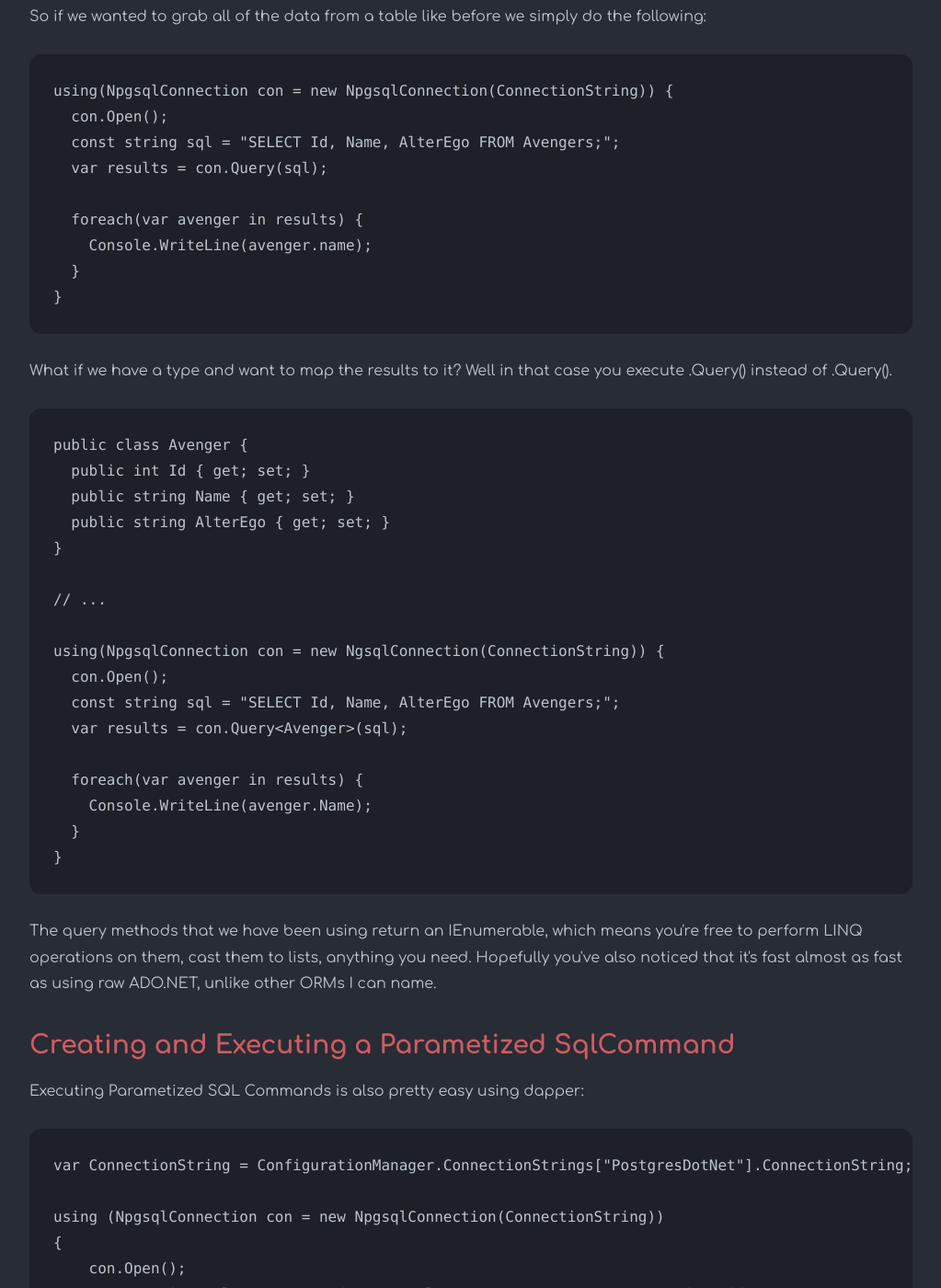
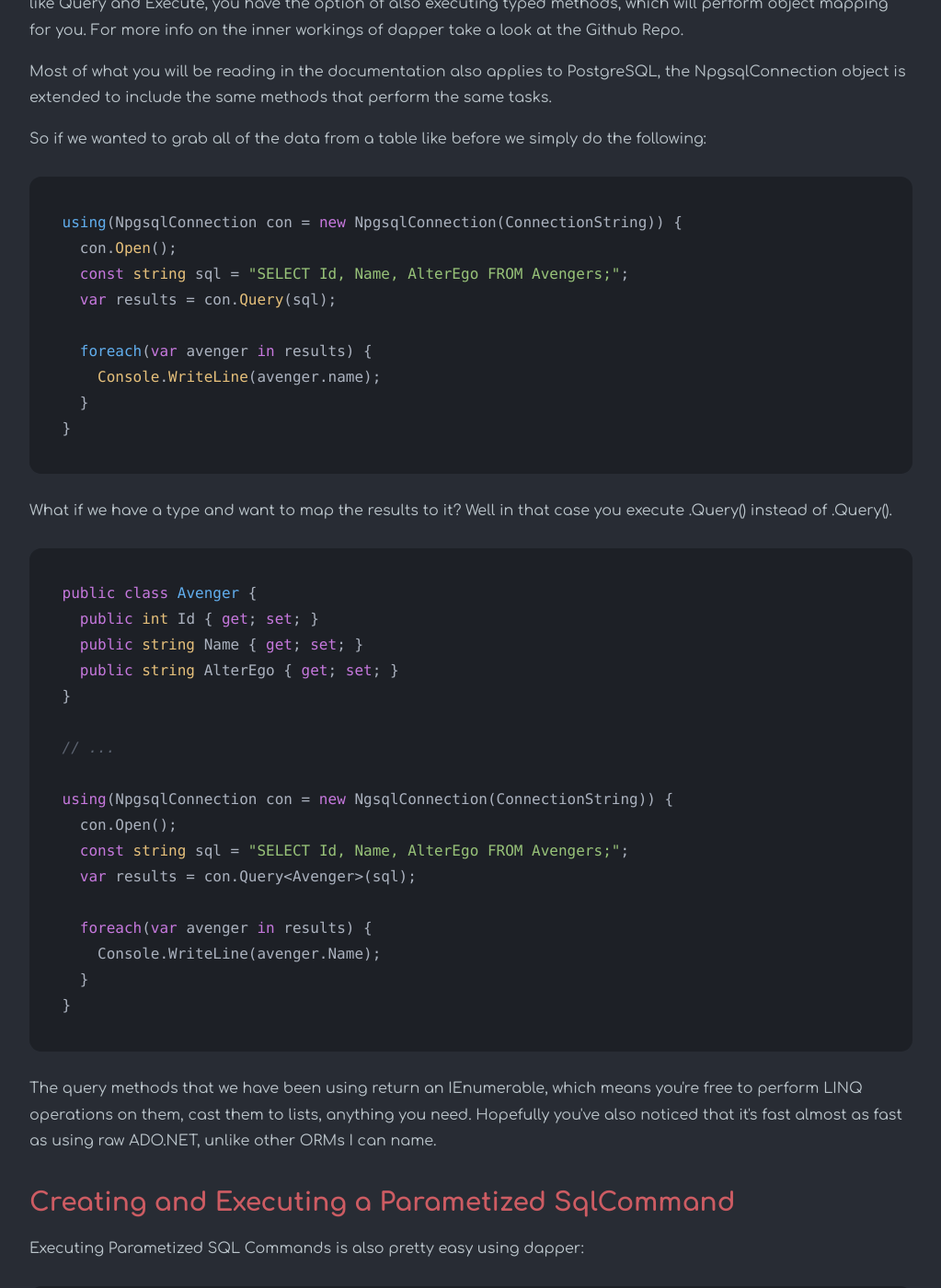
Before and after one commit to danielhutchinson/danielhutchinson.github.io, a Jekyll site: the page built from _posts/2015-02-28-postresql-and-dotnet.markdown, in a window 1280 px wide and 1400 px high, scrolled down 5744 px. Shown: the whole window at 92% size, without its empty margins (128-1151 px from the left). Built offline with Jekyll 4.4.1, drawn with Linux system fonts in a browser that asks for light colours; nearby versions of some CDN libraries; some of the changed text lies outside the part shown.

Commit message:
added highlight js

````diff
--- a/_layouts/default.html
+++ b/_layouts/default.html
@@ -7,6 +7,8 @@
     <meta name="viewport" content="width=device-width, initial-scale=1">
     {%- seo -%}
     <link rel="stylesheet" href="/assets/main.css" | relative_url }}">
+    <link rel="stylesheet" href="//cdnjs.cloudflare.com/ajax/libs/highlight.js/9.15.6/styles/atom-one-dark.min.css">
+    <script src="//cdnjs.cloudflare.com/ajax/libs/highlight.js/9.15.6/highlight.min.js"></script>
     {%- feed_meta -%}
     {%- if jekyll.environment == 'production' and site.google_analytics -%}
     {%- include google-analytics.html -%}
--- a/_posts/2015-02-28-postresql-and-dotnet.markdown
+++ b/_posts/2015-02-28-postresql-and-dotnet.markdown
@@ -21,7 +21,7 @@ I won't go into too much detail on the inner workings of postgres here (document
 
 I'm going to create a simple one table database in Postgres that we can write queries against in the next couple of sections. If you're already used to writing SQL none of this will be particularly new to you.
 
-{% highlight postgres %}
+```
 CREATE DATABASE PostgresDotNet;
 
 -- Make sure you connect to this database after creating it!
@@ -41,16 +41,16 @@ VALUES
   ('Hulk', 'Bruce Banner'),
   ('Spider Man', 'Peter Parker'),
   ('Thor', 'Thor Odinson');
-{% endhighlight %}
+```
 
 First we're creating a database called PostgresDotNet, then after switching to this database we are creating a table on it named Avengers, with an Id field, a Name field, and an AlterEgo field. Then we're inserting a bunch of values into the table. Nothing too special, probably nothing here that you havent seen before in other flavours of SQL.
 
 Just to make sure everything has worked correctly let's get all of the data we just entered back.
 
-{% highlight postgres %}
+```
 SELECT *
 FROM Avengers;
-{% endhighlight %}
+```
 
 You should see all of the data we just entered, only with Id's that have been automagically generated for us because we gave the Id field a data-type of serial.
 
@@ -72,13 +72,13 @@ This will add all of the necessary references and DLLs into your project.
 ## Setting up the web.config/app.config file
 Next we need to tell the project about our database, again this is very similar to how we do it when working with SqlServer.
 
-{% highlight postgres %}
+```
 <connectionStrings>
   <add name="PostgresDotNet"
        connectionString="server=localhost; user={your username}; password={your password}; database=postgresdotnet"
        providerName="Npgsql" />
 </connectionStrings>
-{% endhighlight %}
+```
 
 Not much new here right? The server will be localhost, this is where postgres is listening for requests. You'll also need to specify a username and password for the connection to use, and you'll also need to specify which database to connect to.
 
@@ -87,18 +87,18 @@ The main difference here is the providerName, you'll need to use Npgsql instead
 ## Creating a DbConnection
 Okay over in our C# code we need to grab this ConnectionString using the ConfigurationManager, and store that in a variable.
 
-{% highlight postgres %}
+```
 string ConnectionString =
     ConfigurationManager.ConnectionStrings["PostgresDotNet"].ConnectionString;
-{% endhighlight %}
+```
 
 Next we need to create a SqlConnection, or in our case a PgsqlConnection, using the ConnectionString we have specified.
 
-{% highlight postgres %}
+```
 using(NpgsqlConnection conn = new NpgsqlConnection(ConnectionString)) {
   conn.Open();
 }
-{% endhighlight %}
+```
 
 Remember to open the connection! and also wrap the whole thing in a using statement so that the connection is properly closed and disposed of when were done with it.
 
@@ -107,7 +107,7 @@ Next we can write our SQL Statement and store that in a variable, and create a N
 
 After that we create a NpgsqlDataReader object by calling the ExecuteReader method on our command, and simply output the results of our reader to the console.
 
-{% highlight postgres %}
+```
 using(NpgsqlConnection conn = new NpgsqlConnection(ConnectionString)) {
   con.Open();
   const string sql = "SELECT Id, Name, AlterEgo FROM Avengers;";
@@ -118,7 +118,7 @@ using(NpgsqlConnection conn = new NpgsqlConnection(ConnectionString)) {
     Console.WriteLine(reader["name"]);
   }
 }
-{% endhighlight %}
+```
 
 All pretty much standard ADO.NET really, if you've used it to connect to SQL Server in the past you'll be right at home here.
 
@@ -127,7 +127,7 @@ Run your program to see a list of names from our database, did you notice how li
 Creating and Executing a Parametized SqlCommand
 Most of the time you're going to want to execute parametized queries, unsuprisingly you do this the same way as you would if you were connecting to a SQL Server. By using AddWithValue() on your NpgsqlCommand.
 
-{% highlight postgres %}
+```
 using(NpgsqlConnection conn = new NpgsqlConnection(ConnectionString)) {
   con.Open();
   const string sql = "SELECT Id, Name, AlterEgo FROM Avengers WHERE Id = @id;";
@@ -139,7 +139,7 @@ using(NpgsqlConnection conn = new NpgsqlConnection(ConnectionString)) {
     Console.WriteLine(reader["name"]);
   }
 }
-{% endhighlight %}
+```
 
 ## Using a Micro-ORM
 Using a Micro-ORM is my preferred method of working with databases in .NET, I find they abstract just enough nastiness away that I can still be productive, while also having all the control I wan't over my queries. Which a full-blown ORM like Entity Framework just doesn't give me.
@@ -165,7 +165,7 @@ Most of what you will be reading in the documentation also applies to PostgreSQL
 
 So if we wanted to grab all of the data from a table like before we simply do the following:
 
-{% highlight postgres %}
+```
 using(NpgsqlConnection con = new NpgsqlConnection(ConnectionString)) {
   con.Open();
   const string sql = "SELECT Id, Name, AlterEgo FROM Avengers;";
@@ -175,11 +175,11 @@ using(NpgsqlConnection con = new NpgsqlConnection(ConnectionString)) {
     Console.WriteLine(avenger.name);
   }
 }
-{% endhighlight %}
+```
 
 What if we have a type and want to map the results to it? Well in that case you execute .Query<T>() instead of .Query().
 
-{% highlight postgres %}
+```
 public class Avenger {
   public int Id { get; set; }
   public string Name { get; set; }
@@ -197,14 +197,14 @@ using(NpgsqlConnection con = new NgsqlConnection(ConnectionString)) {
     Console.WriteLine(avenger.Name);
   }
 }
-{% endhighlight %}
+```
 
 The query methods that we have been using return an IEnumerable<T>, which means you're free to perform LINQ operations on them, cast them to lists, anything you need. Hopefully you've also noticed that it's fast almost as fast as using raw ADO.NET, unlike other ORMs I can name.
 
 ## Creating and Executing a Parametized SqlCommand
 Executing Parametized SQL Commands is also pretty easy using dapper:
 
-{% highlight postgres %}
+```
 var ConnectionString = ConfigurationManager.ConnectionStrings["PostgresDotNet"].ConnectionString;
 
 using (NpgsqlConnection con = new NpgsqlConnection(ConnectionString))
@@ -220,6 +220,6 @@ using (NpgsqlConnection con = new NpgsqlConnection(ConnectionString))
       Console.WriteLine(avenger.Name);
   }
 }
-{% endhighlight %}
+```
 
 Well, there you have it. I'm very glad to see just how easy switching to Postgres from something like MSSQL really can be in .NET. There's almost no learning curve at all! (provided you're used to working with ADO.NET).
--- a/assets/main.scss
+++ b/assets/main.scss
@@ -67,13 +67,17 @@ p {
 pre {
   box-sizing: border-box;
   background: darken($dark-grey, 5%);
-  padding: 2em;
+  padding: 1.5em;
   margin: 2em 0;
   border-radius: 1em;
 }
 
 code {
   font-family: "Fira Mono", Consolas, sans-serif;
+}
+
+.hljs {
+  background: transparent !important;
 }
 
 /*
````
Also changed, not shown: other parts of _layouts/default.html (+7 -0 lines), _posts/2015-03-23-brocolli-es6-browserify-npm.markdown (+6 -6 lines), _posts/2015-03-28-bind-attr-is-dead-hooray.markdown (+6 -6 lines), _posts/2015-04-23-dynamically-loading-ember-components.markdown (+12 -10 lines).
